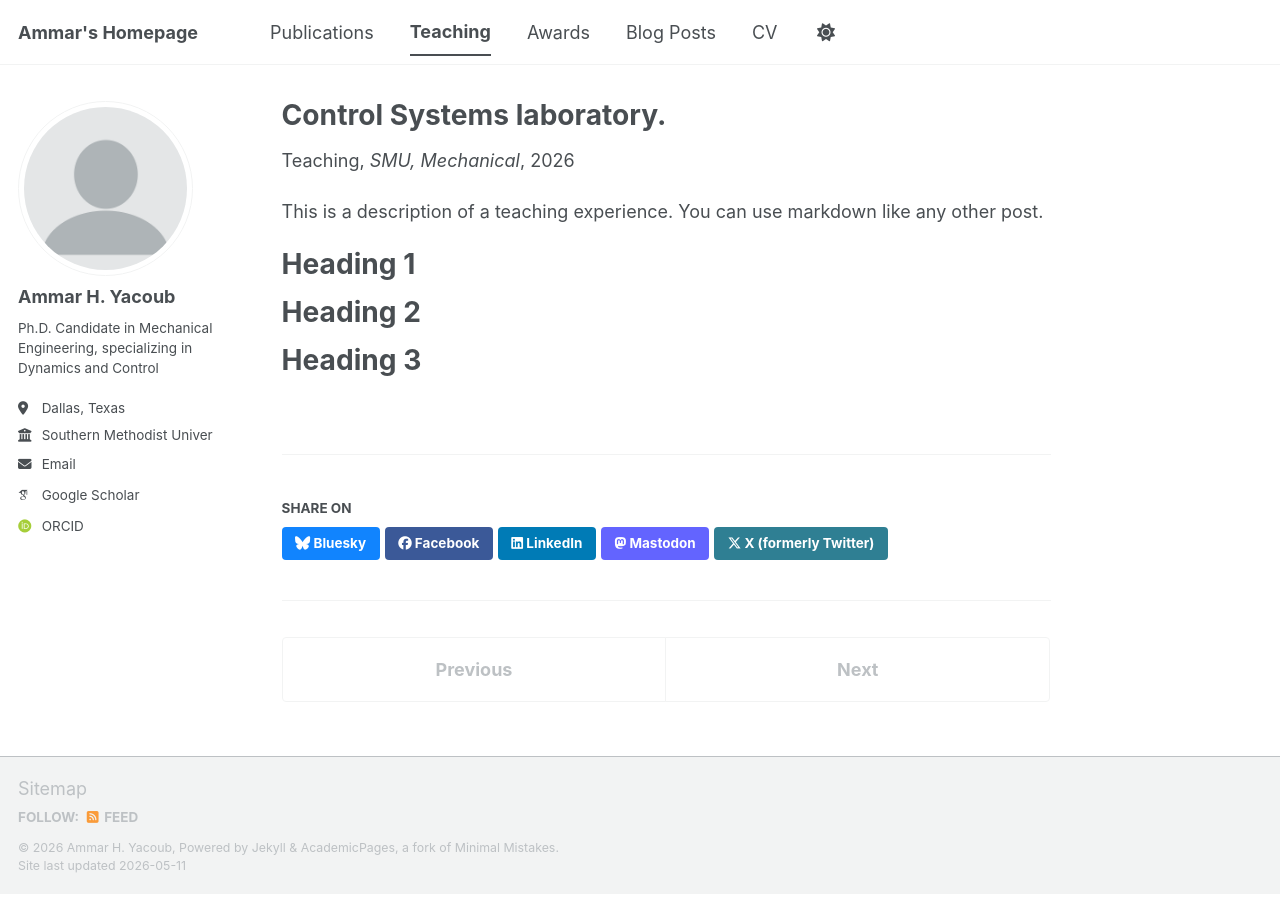
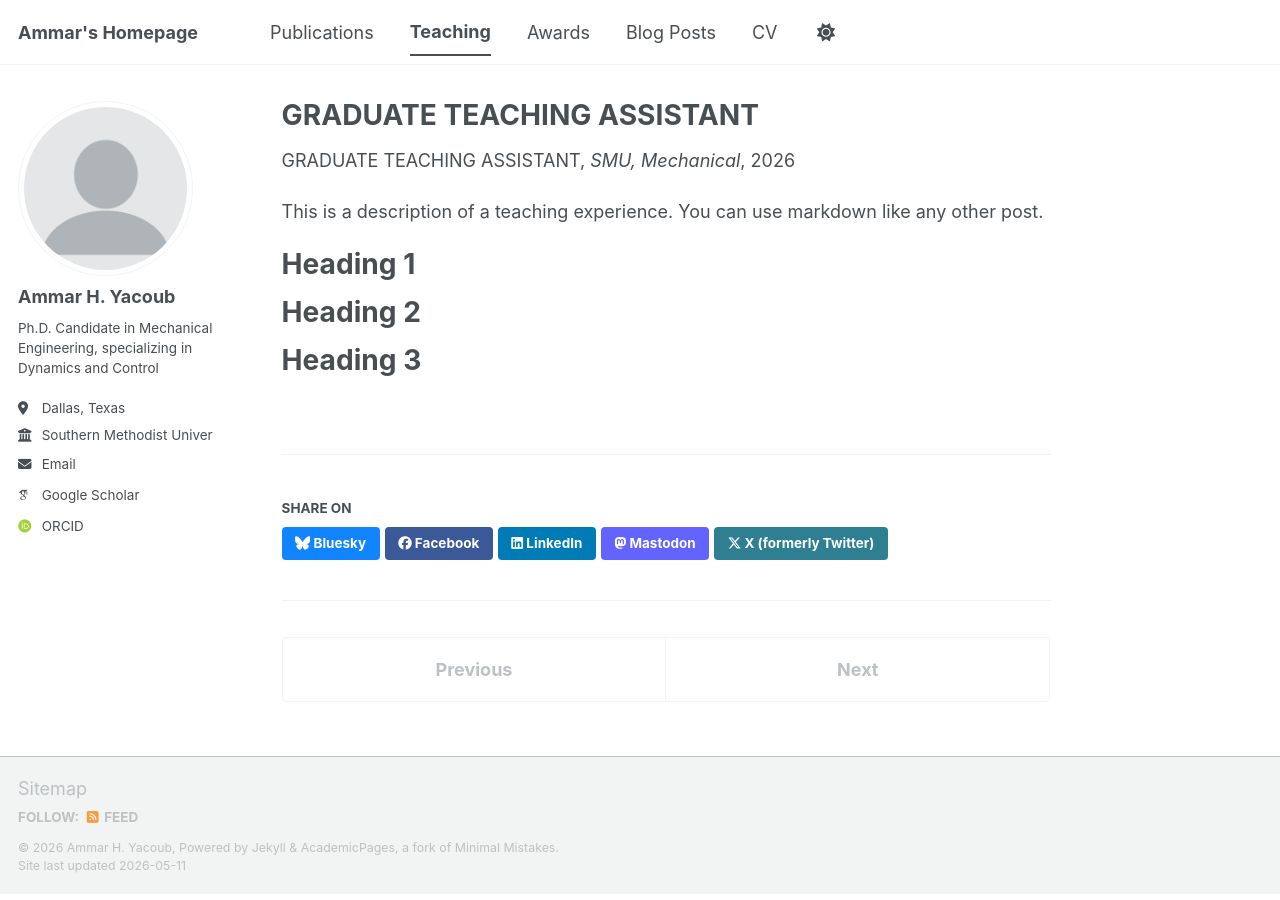
Before and after one commit to AmmarYacoub/AmmarYacoub.github.io, a Jekyll site: the page built from _teaching/2026-spring-teaching-1.md, in a window 1280 px wide. Built offline with Jekyll 4.4.1, drawn with Linux system fonts in a browser that asks for light colours; some web fonts are replaced; a script bundle is joined from its source files by our own code; library files that are not in the unit come from our copies.

Commit message:
Update teaching assistant details in markdown file

```diff
--- a/_teaching/2026-spring-teaching-1.md
+++ b/_teaching/2026-spring-teaching-1.md
@@ -1,7 +1,7 @@
 ---
-title: "Control Systems laboratory."
+title: "GRADUATE TEACHING ASSISTANT"
 collection: teaching
-type: "Teaching"
+type: "GRADUATE TEACHING ASSISTANT"
 permalink: /teaching/2026-spring-teaching-1
 venue: "SMU, Mechanical"
 date: 2026-01-01
```
